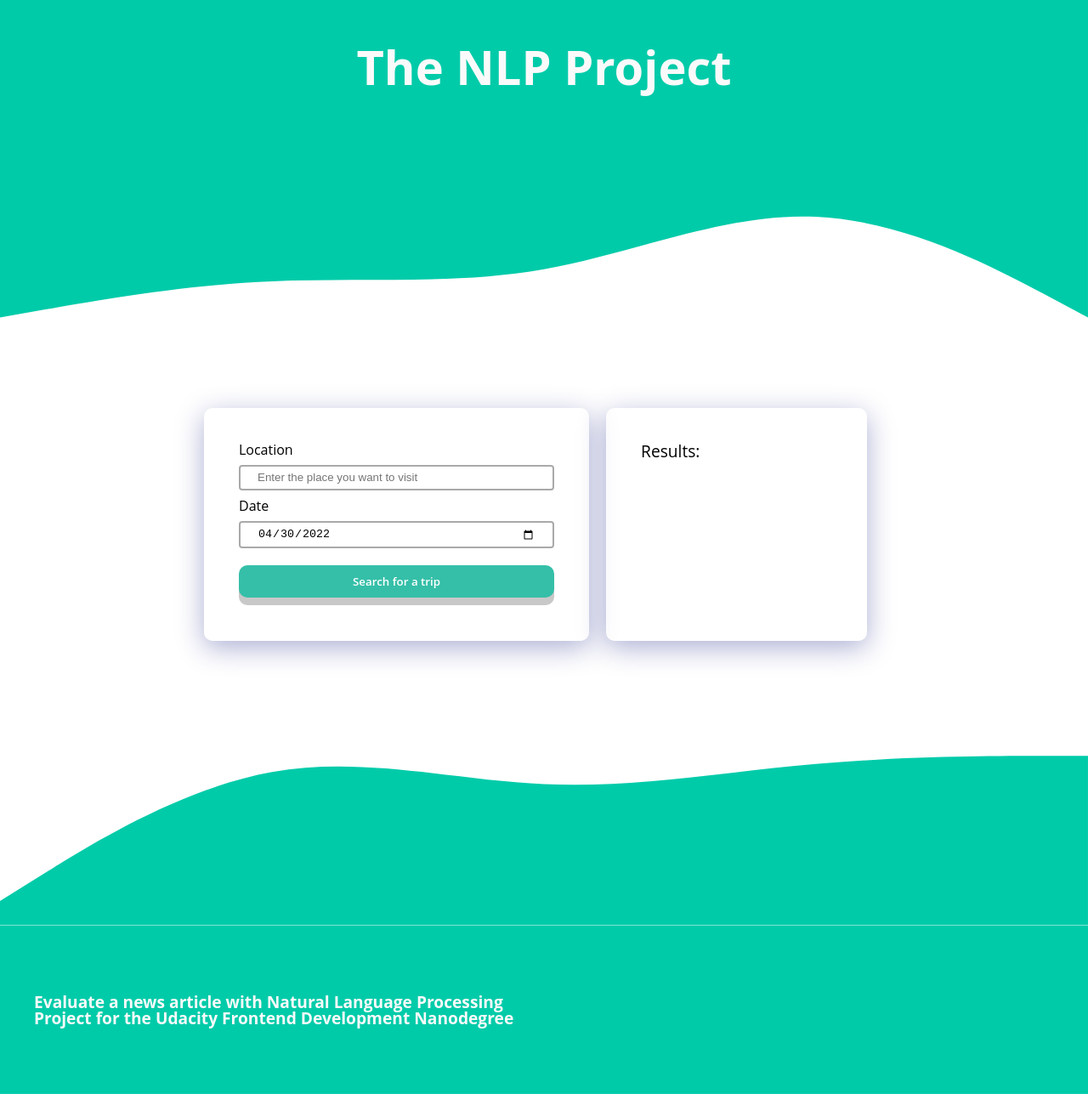
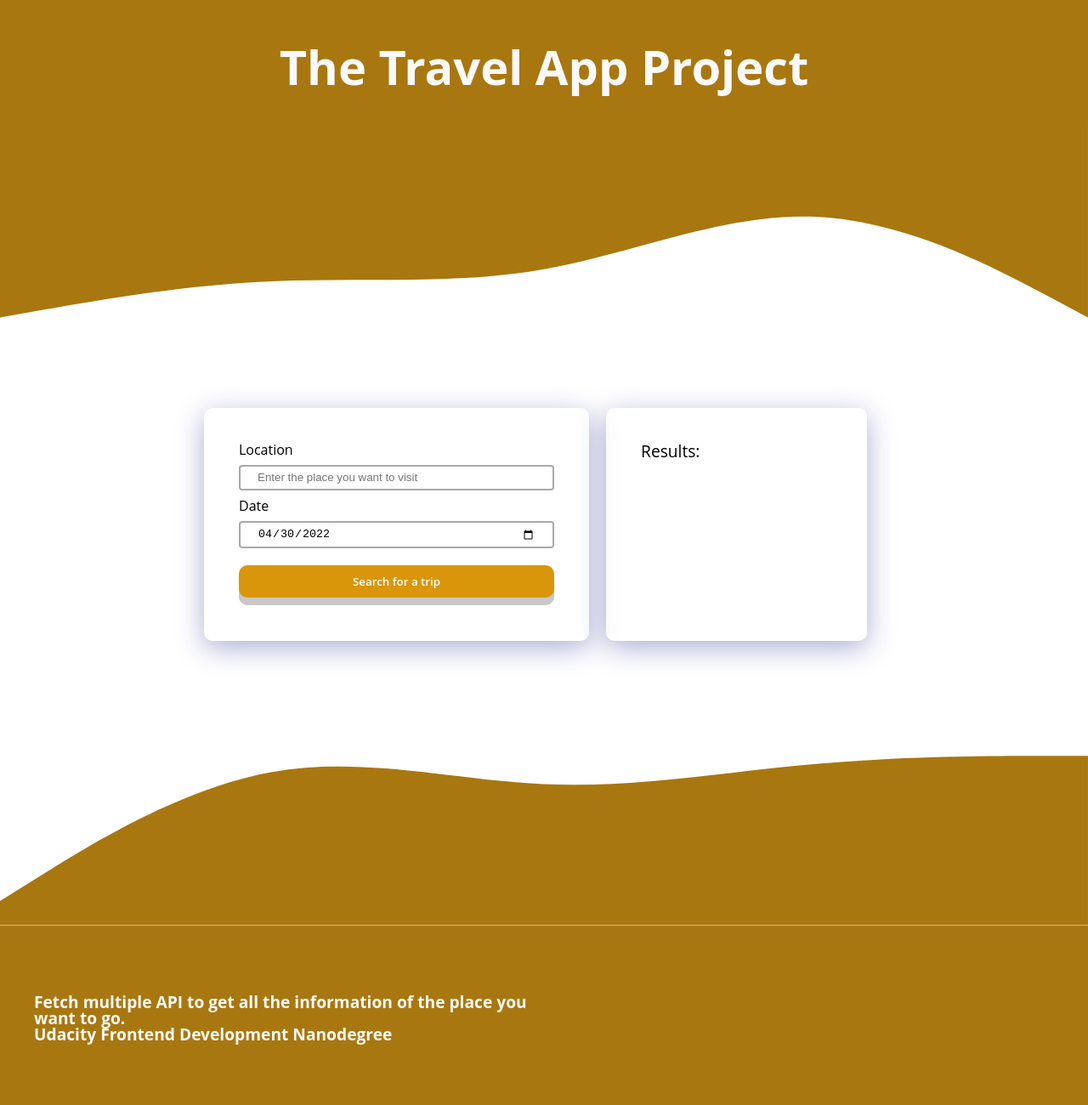
Before and after one commit to gabrielmarcano/fend-capstone, a website built with webpack: page src/client/views/index.html in a window 1280 px wide. Shown: the whole page at 85% size. Built offline with nearby package versions, Linux system fonts and the light colour scheme.

Commit message:
Minimal style changes

```diff
--- a/src/client/styles/footer.scss
+++ b/src/client/styles/footer.scss
@@ -1,6 +1,6 @@
 footer {
     padding: 80px 40px;
-    background-color: #00cba9;
+    background-color: #a9770f;
 
     p {
         font-size: 1.2rem;
--- a/src/client/styles/form.scss
+++ b/src/client/styles/form.scss
@@ -39,18 +39,18 @@ button {
         cursor: pointer;
         outline: none;
         color: white;
-        background-color: #35bfa8;
+        background-color: #d9960a;
         border: none;
         border-radius: 10px;
         box-shadow: 0 9px #c8c8c8;
     }
 
     &#search:hover {
-        background-color: #067a67;
+        background-color: #a9770f;
     }
 
     &#search:active {
-        background-color: #067a67;
+        background-color: #a9770f;
         box-shadow: 0 5px #9b9a9a;
         transform: translateY(4px);
       }
--- a/src/client/styles/header.scss
+++ b/src/client/styles/header.scss
@@ -2,7 +2,7 @@ header {
     display: flex;
     justify-content: center;
     padding: 50px 10px 40px;
-    background-color: #00cba9;
+    background-color: #a9770f;
 
     h1 {
         font-size: 3.5rem;
--- a/src/client/views/index.html
+++ b/src/client/views/index.html
@@ -5,18 +5,18 @@
     <meta charset="UTF-8">
     <meta http-equiv="X-UA-Compatible" content="IE=edge">
     <meta name="viewport" content="width=device-width, initial-scale=1.0">
-    <title>NLP Project</title>
+    <title>Travel App</title>
 </head>
 
 <body>
 
     <header>
-        <h1>The NLP Project</h1>
+        <h1>The Travel App Project</h1>
     </header>
 
     <main>
         <svg xmlns="http://www.w3.org/2000/svg" viewBox="0 0 1440 320">
-            <path fill="#00cba9" fill-opacity="1"
+            <path fill="#a9770f" fill-opacity="1"
                 d="M0,256L60,245.3C120,235,240,213,360,208C480,203,600,213,720,192C840,171,960,117,1080,122.7C1200,128,1320,192,1380,224L1440,256L1440,0L1380,0C1320,0,1200,0,1080,0C960,0,840,0,720,0C600,0,480,0,360,0C240,0,120,0,60,0L0,0Z">
             </path>
         </svg>
@@ -35,14 +35,14 @@
             </section>
         </section>
         <svg xmlns="http://www.w3.org/2000/svg" viewBox="0 0 1440 320">
-            <path fill="#00cba9" fill-opacity="1"
+            <path fill="#a9770f" fill-opacity="1"
                 d="M0,288L60,250.7C120,213,240,139,360,117.3C480,96,600,128,720,133.3C840,139,960,117,1080,106.7C1200,96,1320,96,1380,96L1440,96L1440,320L1380,320C1320,320,1200,320,1080,320C960,320,840,320,720,320C600,320,480,320,360,320C240,320,120,320,60,320L0,320Z">
             </path>
         </svg>
     </main>
 
     <footer>
-        <p>Evaluate a news article with Natural Language Processing Project for the Udacity Frontend Development Nanodegree</p>
+        <p>Fetch multiple API to get all the information of the place you want to go. <br>Udacity Frontend Development Nanodegree</p>
     </footer>
     <script>
         // Check that service workers are supported
```
